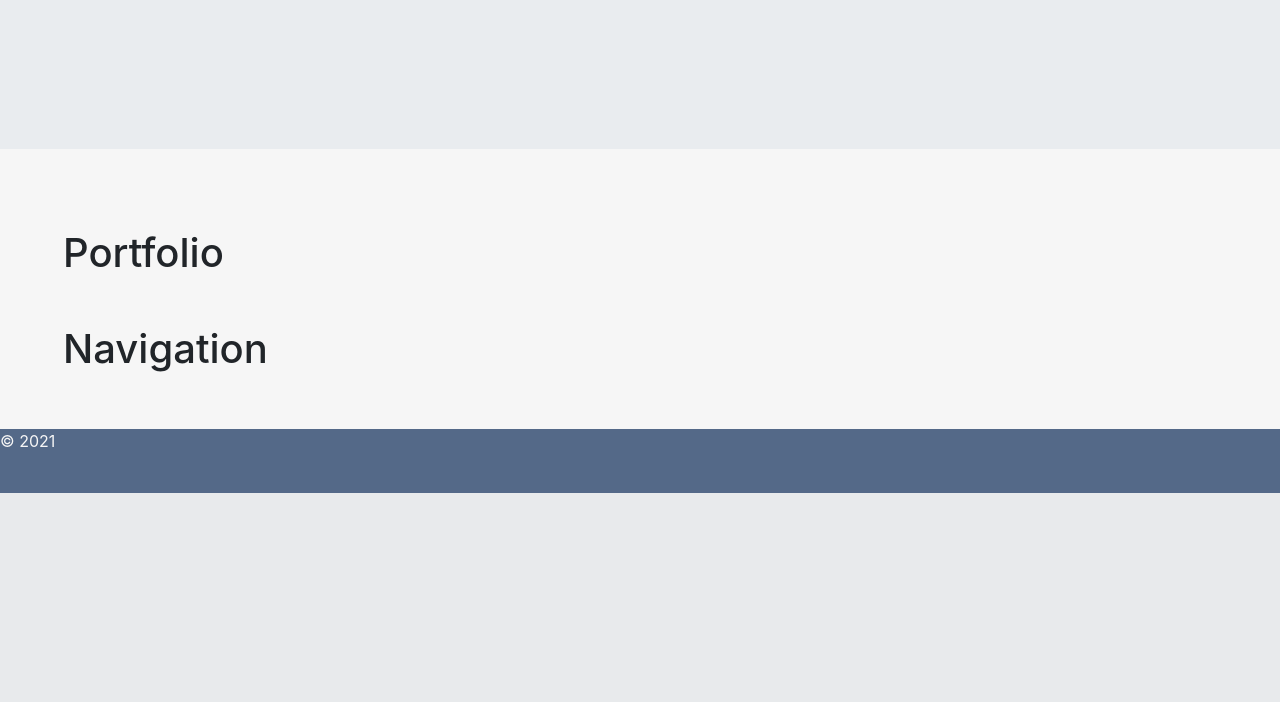
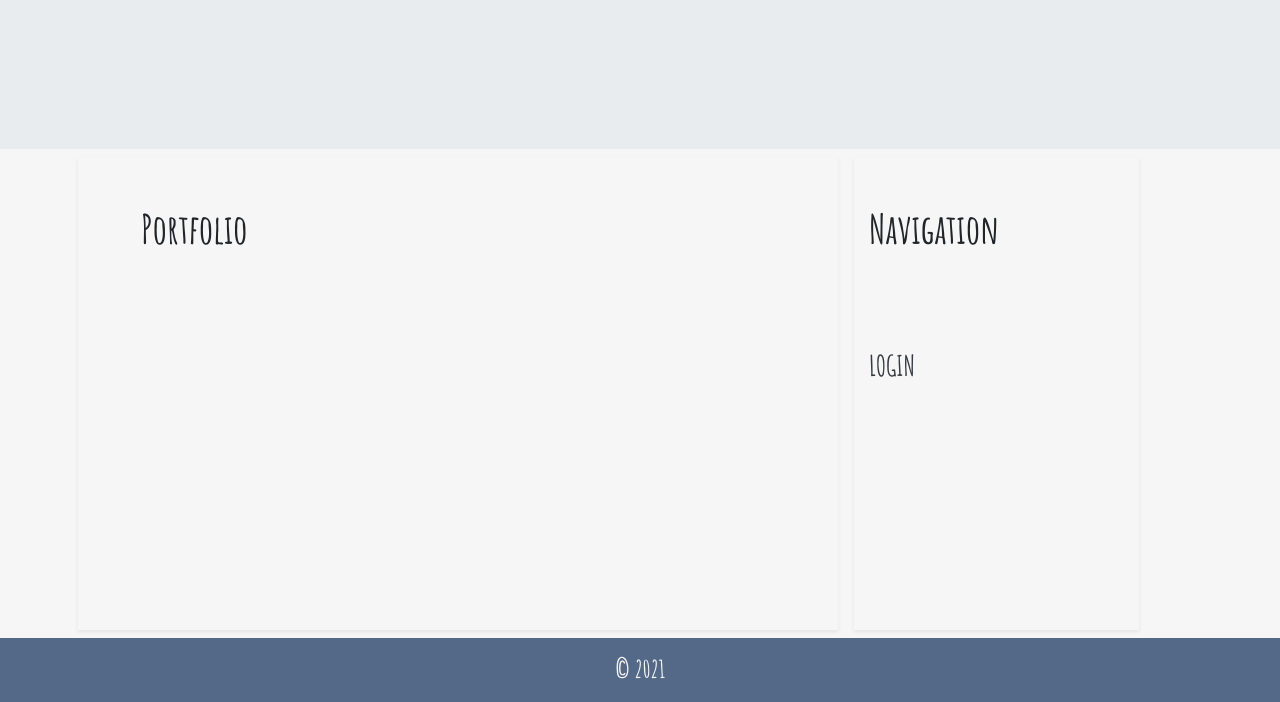
Before and after one commit to dai-gi/django-portfolio-site, a Django app: page / in a window 1280 px wide. Shown: the part 507-1209 px from the top of the page. Before the commit the page ends 1000 px from the top, so only its background shows below. Run offline with Django 3.2, Linux system fonts and the light colour scheme; data that the repository does not hold is empty.

Commit message:
デザイン完了

```diff
--- a/myapp/static/css/style.css
+++ b/myapp/static/css/style.css
@@ -9,6 +9,7 @@ body {
   display: flex;
   flex-flow: column;
   min-height: 100vh;
+  font-family: 'Amatic SC', cursive;
 }
 
 main {
@@ -16,7 +17,7 @@ main {
 }
 
 .navbar {
-  font-family: 'Pacifico', cursive;
+  font-family: 'Kaushan Script', cursive;
   background-color: rgb(84, 105, 136);
 }
 
@@ -28,9 +29,18 @@ main {
   height: 75vh;
 }
 
+.items {
+  height: 36.91568vw;
+}
+
+.card {
+  width: 11vw;
+  height: 11vw;
+}
+
 .card-img {
-  width: 15vw;
-  height: 15vw;
+  width: 10vw;
+  height: 10vw;
 }
 
 footer {
--- a/myapp/templates/app/base.html
+++ b/myapp/templates/app/base.html
@@ -1,4 +1,5 @@
 {% load static %}
+{% load boost %}
 <!DOCTYPE html>
 <html lang="ja">
   <head>
@@ -7,17 +8,16 @@
     <link rel="stylesheet" href="https://cdn.jsdelivr.net/npm/bootstrap@4.6.0/dist/css/bootstrap.min.css">
     <link rel="stylesheet" href="{% static 'css/style.css' %}">
     <link rel="preconnect" href="https://fonts.gstatic.com">
-    <link rel="preconnect" href="https://fonts.gstatic.com">
-    <link href="https://fonts.googleapis.com/css2?family=Pacifico&display=swap" rel="stylesheet">
+    <link href="https://fonts.googleapis.com/css2?family=Amatic+SC:wght@700&family=Kaushan+Script&display=swap" rel="stylesheet">
     <title>MyPortfolio</title>
   </head>
   <body>
     <nav class="navbar justify-content-center">
       <a class="navbar-brand" href="#">MyPortfolio</a>
     </nav>
-    <div class="jumbotron jumbotron-fluid d-flex flex-wrap align-content-center">
+    <div class="jumbotron jumbotron-fluid d-flex flex-wrap align-content-center m-0">
       <div class="container d-flex justify-content-center">
-        <img src="./static/img/Group 2.png" alt="アイコン画像">
+        <img src="./static/icon/Group 2.png" alt="アイコン画像">
         <div class="ml-5 align-self-center">
           <h4>name</h4>
           <p>comment</p>
@@ -25,9 +25,19 @@
       </div>
     </div>
     <main>
-      <div> {% block content %} {% endblock %} </div>
-    </main> {% block extra_js %} {% endblock %} <footer>
-      <p>&copy; 2021</p>
+      <div>
+        <div class="container">
+          <div class="row">
+            {% block content %}
+            {% endblock %}
+          </div>
+        </div>
+      </div>
+    </main>
+    {% block extra_js %}
+    {% endblock %}
+    <footer class="d-flex align-items-center justify-content-center">
+      <h4 class="m-0">&copy; 2021</h4>
     </footer>
   </body>
 </html>
--- a/myapp/templates/app/index.html
+++ b/myapp/templates/app/index.html
@@ -1,30 +1,43 @@
 {% extends "app/base.html" %}
 
 {% block content %}
-<div class="col-6 m-5">
-  <section class="items">
-    <h1>Portfolio</h1>
+<div class="col-8 shadow-sm items p-0 m-2">
+  <section>
+    <div class="container">
+      <h1 class="m-5">Portfolio</h1>
       {% for post in post_data reversed%}
-      <div class="row">
-        <div class="col-7 d-flex justify-content-center">
-          <img class="card-img rounded-circle my-5" src="{{ post.image.url }}" alt="画像">
+        <div class="row m-3">
+          <div class="col-6 d-flex justify-content-center p-0 m-3">
+            <div class="card rounded-circle d-flex justify-content-center align-items-center border-0 shadow-sm">
+              <img class="card-img rounded-circle shadow-sm" src="{{ post.image.url }}" alt="画像">
             </div>
-        <div class="col-5 text-center align-self-center">
-          <h5>{{ post.title }}</h5>
+          </div>
+          <div class="col-5 align-self-center p-0 m-2">
+            <h4>{{ post.title }}</h4>
             <p>{{ post.content }}</p>
           </div>
         </div>
       {% endfor  %}
+    </div>
   </section>
 </div>
-<div class="col-3 m-5">
+<div class="col-3 p-0 shadow-sm items m-2">
+  <div class="container">
+    <div class="row">
+      <div class="col-12">
         <nav class="nav flex-column">
-    <h1>Navigation</h1>
+          <h1 class="my-5">Navigation</h1>
           {% for post in post_data reversed %}
           <h4>
-      <a class="nav-link p-0 my-5" href="#">{{ post.title }}</a>
+            <a class="nav-link p-0 my-3 text-black-50" href="#">{{ post.title }}</a>
           </h4>
           {% endfor  %}
+          <h3 class="mt-5">
+            <a class="text-dark" href="#">LOGIN</a>
+          </h3>
         </nav>
       </div>
+    </div>
+  </div>
+</div>
 {% endblock %}
```
Lines whose indentation alone changed are shown as unchanged.
